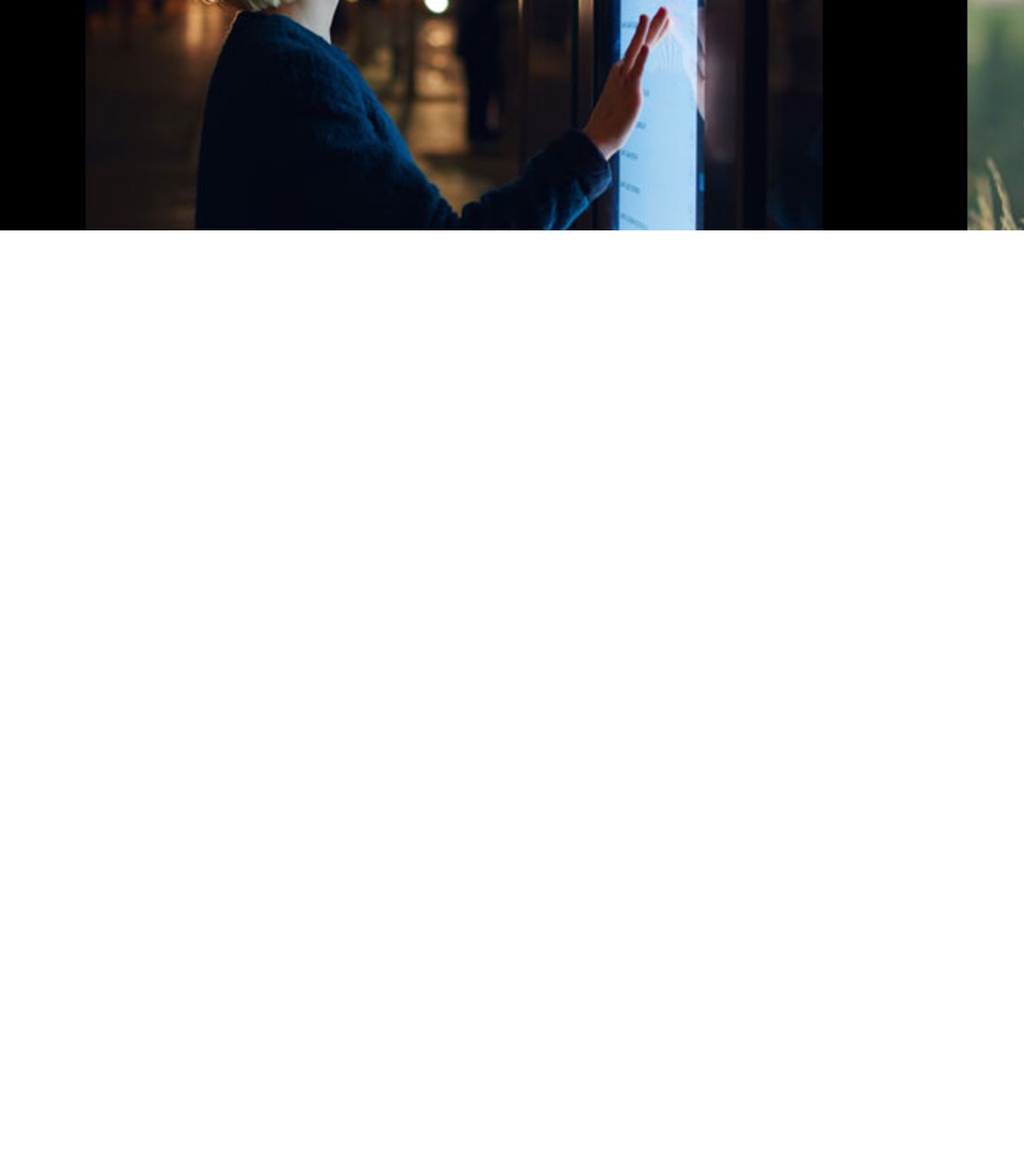
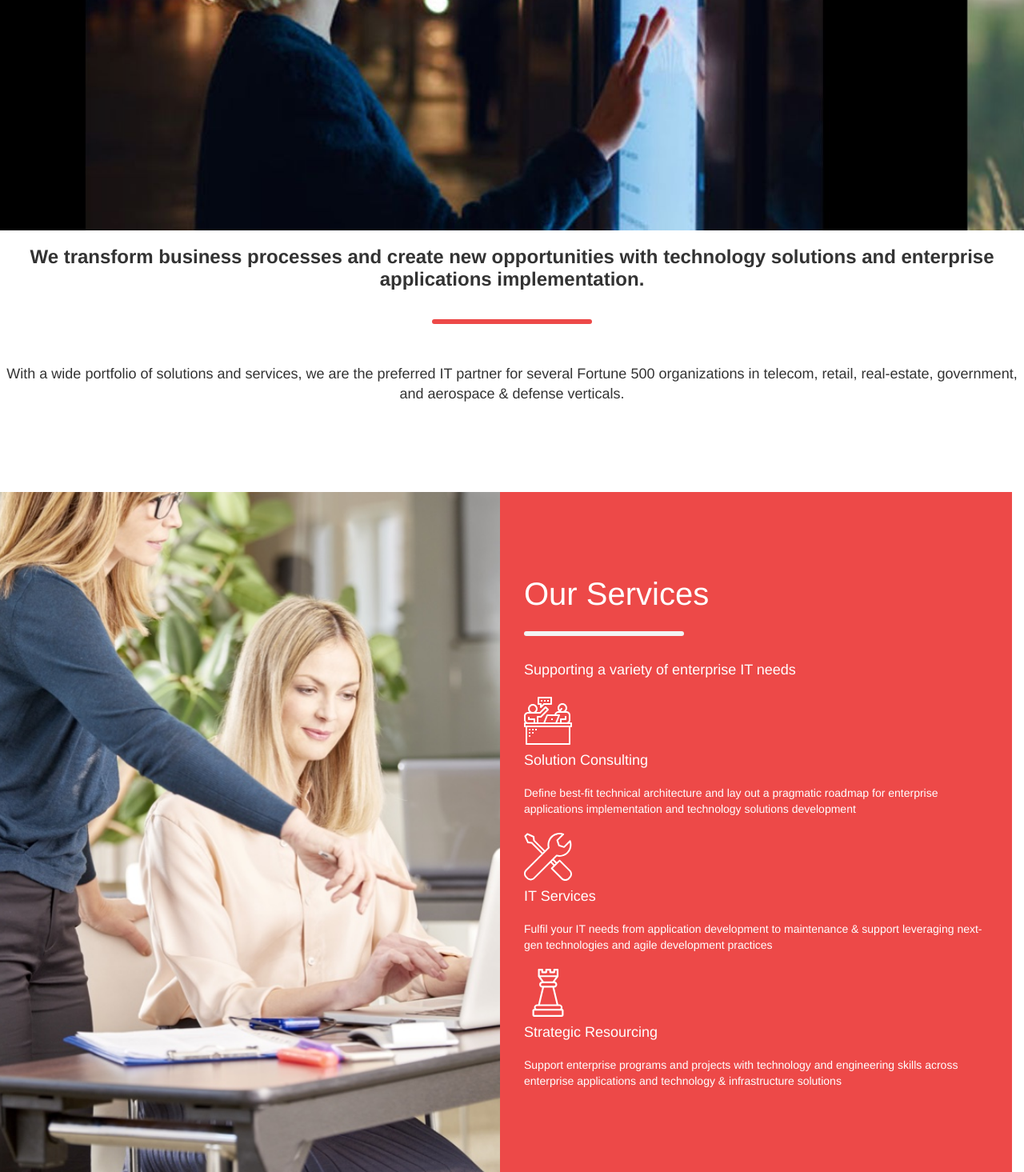
Before and after one commit to gopivjn/rts-replica, a plain HTML site: page index.html in a window 1280 px wide. Shown: the part 500-1965 px from the top of the page at 80% size. Before the commit the page ends 800 px from the top, so only its background shows below. Drawn offline with nearby package versions, Linux system fonts and the light colour scheme.

Commit message:
Banner and services section done

```diff
--- a/index.html
+++ b/index.html
@@ -24,16 +24,13 @@
     <!-- Section 1: Navigation bar -->
     <nav id="main-nav">
       <div class="container">
-        <div>
         <img src="./img/logo.png" alt="rtsreplica" class="logo" />
-        </div>
-        <div>
+
         <ul>
           <li><a href="index.html" class="current">Home</a></li>
           <li><a href="about.html">Services</a></li>
           <li><a href="about.html">Solutions</a></li>
         </ul>
-        </div>
       </div>
     </nav>
 
@@ -82,5 +79,95 @@
         </a>
       </div>
     </div>
+    <!-- About: Icons -->
+    <section id="about" class="icons bg-light">
+      <div class="flex-items">
+        <div style="padding-bottom: 100px;">
+          <p style="margin-bottom: 5px;">
+            <span style="font-size: 24px;">
+              <strong
+                >We transform business processes and create new opportunities
+                with technology solutions and enterprise applications
+                implementation.
+              </strong>
+            </span>
+          </p>
+          <div class="bottom-line1"></div>
+          <p>
+            With a wide portfolio of solutions and services, we are the
+            preferred IT partner for several Fortune 500 organizations in
+            telecom, retail, real-estate, government, and aerospace & defense
+            verticals.
+          </p>
+        </div>
+      </div>
+    </section>
+    <!-- Products -->
+    <section id="products" class="flex-columns section">
+      <div class="row">
+        <div class="column">
+          <div class="column-1">
+            <img src="./img/ServiceImage.jpg" alt="" style="height: 850px;" />
+          </div>
+        </div>
+        <div class="column">
+          <div class="column-2 bg-secondary py-1">
+            <h2>Our Services</h2>
+            <div class="bottom-line2"></div>
+
+            <p style="font-size: 18px;">
+              Supporting a variety of enterprise IT needs
+            </p>
+            <div id="card-grid">
+              <div class="cards">
+                <div>
+                  <img src="./img/ServiceIcon1.svg" alt="" />
+                </div>
+                <div>
+                  <h4>
+                    Solution Consulting
+                  </h4>
+                  <p>
+                    Define best-fit technical architecture and lay out a
+                    pragmatic roadmap for enterprise applications implementation
+                    and technology solutions development
+                  </p>
+                </div>
+              </div>
+              <div class="cards">
+                <div>
+                  <img src="./img/ServiceIcon2.svg" alt="" />
+                </div>
+                <div>
+                  <h4>
+                    IT Services
+                  </h4>
+                  <p>
+                    Fulfil your IT needs from application development to
+                    maintenance & support leveraging next-gen technologies and
+                    agile development practices
+                  </p>
+                </div>
+              </div>
+              <div class="cards">
+                <div>
+                  <img src="./img/ServiceIcon3.svg" alt="" />
+                </div>
+                <div>
+                  <h4>
+                    Strategic Resourcing
+                  </h4>
+                  <p>
+                    Support enterprise programs and projects with technology and
+                    engineering skills across enterprise applications and
+                    technology & infrastructure solutions
+                  </p>
+                </div>
+              </div>
+            </div>
+          </div>
+        </div>
+      </div>
+    </section>
   </body>
 </html>
--- a/main.scss
+++ b/main.scss
@@ -1,5 +1,5 @@
 :root {
-  --primary-color: #ed3833;
+  --primary-color: #ed4948;
   --secondary-color: #f99500;
   --light-color: #f3f3f3;
   --dark-color: #333;
@@ -63,7 +63,6 @@ p {
   grid-template-rows: 1fr;
   padding: 1rem;
   align-items: center;
-  justify-content: space-between;
 }
 
 #main-nav .logo {
@@ -71,9 +70,9 @@ p {
 }
 
 #main-nav ul {
-  justify-self: end;
   display: flex;
   flex-direction: row;
+  margin-left: auto;
 }
 
 #main-nav ul li a {
@@ -82,12 +81,8 @@ p {
   text-transform: uppercase;
   display: inline-block;
   margin-right: 3rem;
+  justify-self: end;
 }
-
-// #main-nav ul li a.current {
-//   background: var(--primary-color);
-//   color: #fff;
-// }
 
 #main-nav ul li a:hover {
   color: var(--primary-color);
@@ -103,10 +98,110 @@ p {
   transform: translateX(-50%);
   border-radius: 100%;
   position: absolute;
-  background: #ed3833;
+  background: var(--primary-color);
   height: 6px;
   content: "";
   width: 6px;
   left: 50%;
   bottom: 2px;
 }
+
+#about p {
+  color: #333;
+
+  line-height: 2rem;
+  line-height: 2.5rem;
+  padding-top: 20px;
+  text-align: center;
+  font-size: 18px;
+}
+
+/* Highlighter lines */
+
+.bottom-line1 {
+  height: 0.6rem;
+  width: 20rem;
+  background: var(--primary-color);
+  display: block;
+  margin: 0 auto 0 auto;
+  border-radius: 10px;
+  margin-bottom: 30px;
+  margin-top: 35px;
+}
+
+.bottom-line2 {
+  height: 0.6rem;
+  width: 20rem;
+  background: var(--light-color);
+  display: block;
+  // margin: 0 auto 0 auto;
+  border-radius: 10px;
+  margin-bottom: 10px;
+  margin-top: 15px;
+}
+
+/* Flex columns */
+.flex-columns.flex-reverse .row {
+  flex-direction: row-reverse;
+}
+
+.flex-columns .column {
+  display: flex;
+  flex-direction: column;
+}
+
+.flex-columns .row {
+  display: flex;
+  flex-direction: row;
+  flex-wrap: wrap;
+  width: 100%;
+}
+
+.flex-columns .column {
+  display: flex;
+  flex-direction: column;
+  flex-basis: 100%;
+  flex: 1;
+}
+
+.flex-columns .column .column-1,
+.flex-columns .column .column-2 {
+  height: 100%;
+}
+
+.flex-columns img {
+  width: 100%;
+  height: 100%;
+  object-fit: cover;
+}
+
+.flex-columns .column-2 {
+  display: flex;
+  flex-direction: column;
+  align-items: flex-start;
+  justify-content: center;
+  padding: 30px;
+}
+
+.flex-columns h2 {
+  font-size: 40px;
+  font-weight: 100;
+}
+
+.flex-columns h4 {
+  margin-bottom: 10px;
+}
+
+.flex-columns p {
+  margin: 20px 0;
+}
+
+.bg-secondary {
+  background-color: var(--primary-color);
+  color: #fff;
+}
+
+// Services section
+#card-grid img {
+  width: 60px;
+}
```
Also changed, not shown: css/main.css, img/ServiceIcon1.svg (added), img/ServiceIcon2.svg (added), img/ServiceIcon3.svg (added), img/ServiceImage.jpg (added), 2 other files. Lines whose indentation alone changed are shown as unchanged.
